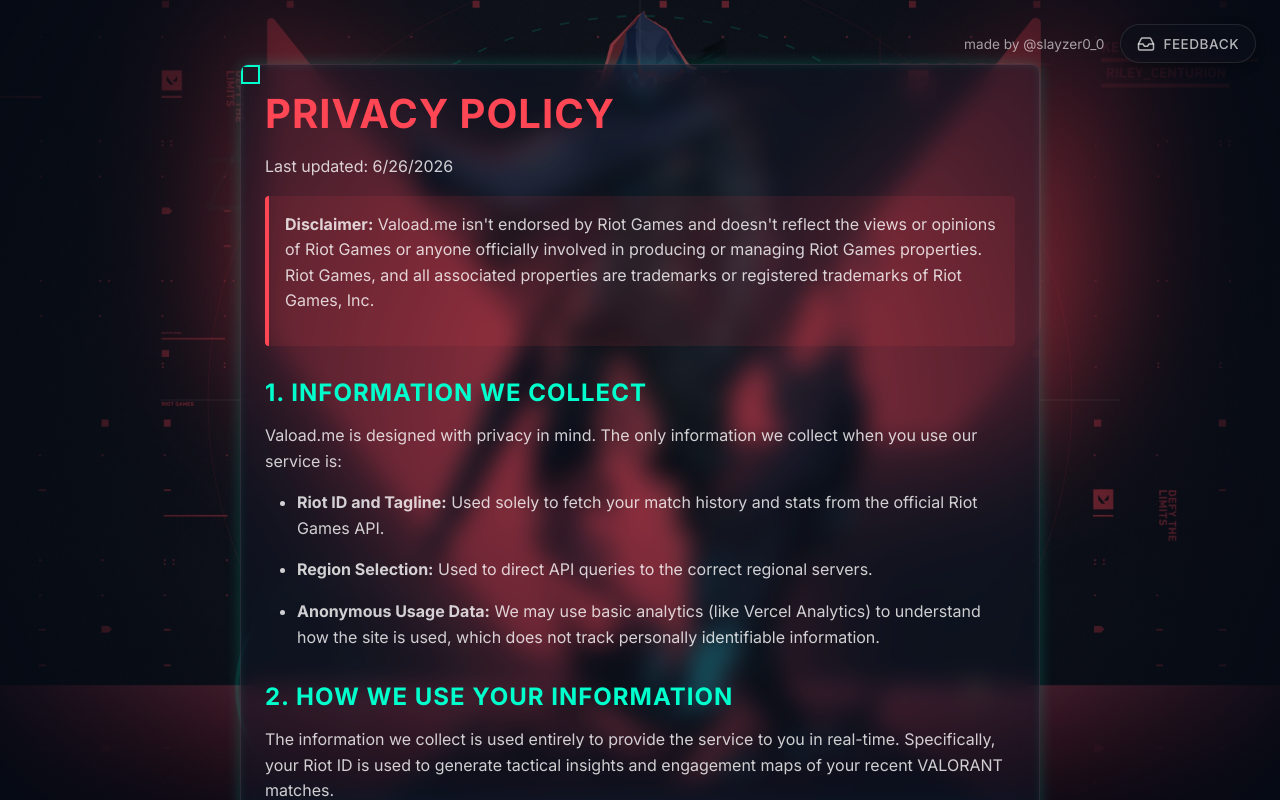
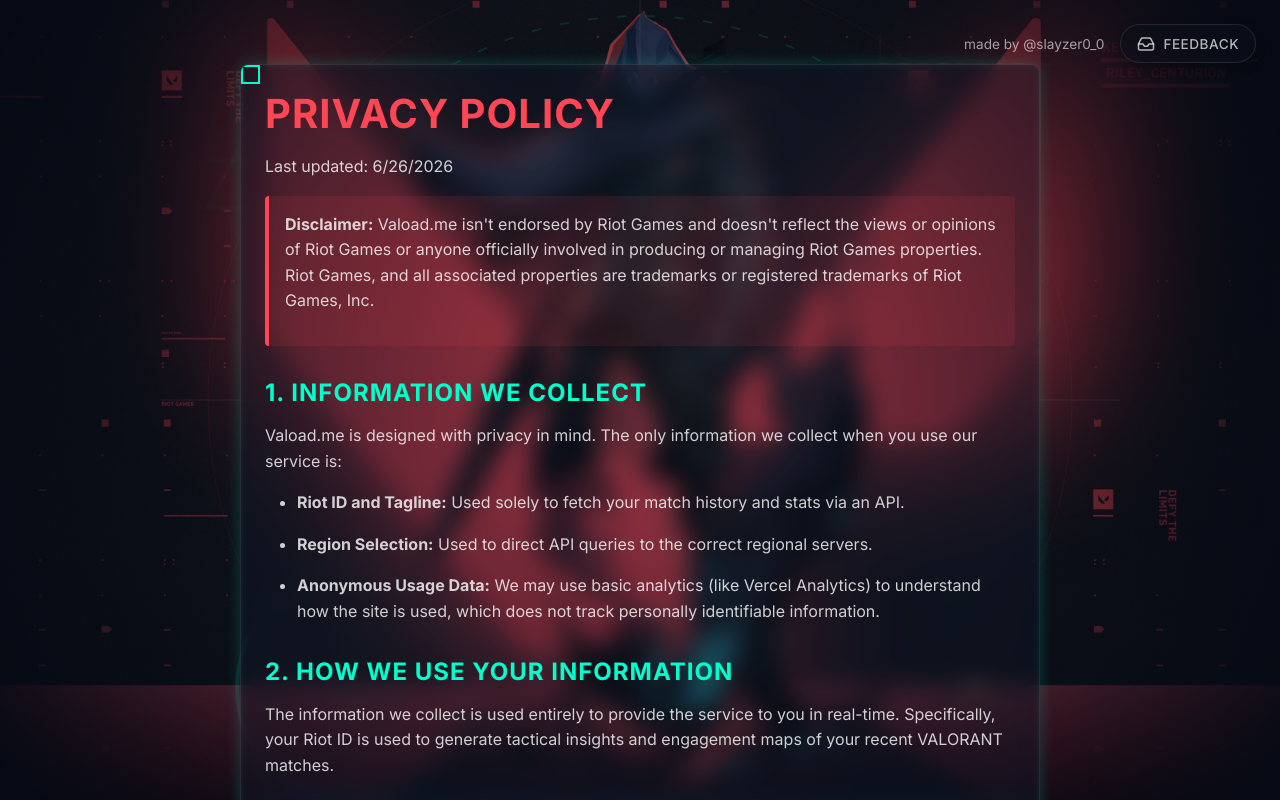
Before and after one commit to Tarique08/vaload, a React (Vite) app in the folder house2/: page /privacy in a window 1280 px wide. Shown: the top 800 px of the page. Built offline with nearby package versions, Linux system fonts and the light colour scheme; no server answers.

Commit message:
Update API references in ToS and PP

```diff
--- a/house2/src/pages/PrivacyPolicy.jsx
+++ b/house2/src/pages/PrivacyPolicy.jsx
@@ -24,7 +24,7 @@ const PrivacyPolicy = () => {
         <h2>1. Information We Collect</h2>
         <p>Vaload.me is designed with privacy in mind. The only information we collect when you use our service is:</p>
         <ul>
-          <li><strong>Riot ID and Tagline:</strong> Used solely to fetch your match history and stats from the official Riot Games API.</li>
+          <li><strong>Riot ID and Tagline:</strong> Used solely to fetch your match history and stats via an API.</li>
           <li><strong>Region Selection:</strong> Used to direct API queries to the correct regional servers.</li>
           <li><strong>Anonymous Usage Data:</strong> We may use basic analytics (like Vercel Analytics) to understand how the site is used, which does not track personally identifiable information.</li>
         </ul>
@@ -33,10 +33,10 @@ const PrivacyPolicy = () => {
         <p>The information we collect is used entirely to provide the service to you in real-time. Specifically, your Riot ID is used to generate tactical insights and engagement maps of your recent VALORANT matches.</p>
 
         <h2>3. Zero Data Mining and No Permanent Storage</h2>
-        <p>We pride ourselves on <strong>Zero Data Mining</strong>. We do not maintain a permanent database of your match history or player profile. Data fetched from the Riot API is processed on-the-fly and is not stored permanently on our servers after your session.</p>
+        <p>We pride ourselves on <strong>Zero Data Mining</strong>. We do not maintain a permanent database of your match history or player profile. Data fetched from the API is processed on-the-fly and is not stored permanently on our servers after your session.</p>
 
         <h2>4. Third-Party Services</h2>
-        <p>We rely on the official Riot Games API to provide our service. Their use of data is governed by the <a href="https://www.riotgames.com/en/privacy-notice" target="_blank" rel="noreferrer">Riot Games Privacy Notice</a>.</p>
+        <p>We rely on a third-party API to provide our service. Data usage associated with VALORANT is governed by the <a href="https://www.riotgames.com/en/privacy-notice" target="_blank" rel="noreferrer">Riot Games Privacy Notice</a>.</p>
         <p>We may also use standard analytics providers (such as Vercel) which collect aggregate, anonymous data to help us improve the website.</p>
 
         <h2>5. Your Consent</h2>
--- a/house2/src/pages/TermsOfService.jsx
+++ b/house2/src/pages/TermsOfService.jsx
@@ -28,7 +28,7 @@ const TermsOfService = () => {
         <p>Vaload.me provides detailed playstyle data and tactical insights (such as engagement maps) for the video game VALORANT. The service is provided "as is" and is free of charge. We reserve the right to modify or discontinue the service at any time without notice.</p>
 
         <h2>3. User Data and Accounts</h2>
-        <p>Vaload.me does not require user registration. We fetch data using the official Riot Games API based on the Riot ID and Tagline you provide. We do not permanently store your match data on our servers.</p>
+        <p>Vaload.me does not require user registration. We fetch data using an API based on the Riot ID and Tagline you provide. We do not permanently store your match data on our servers.</p>
 
         <h2>4. Acceptable Use</h2>
         <p>You agree not to use the service for any illegal or unauthorized purpose. You must not attempt to hack, destabilize, or adapt the website.</p>
```
